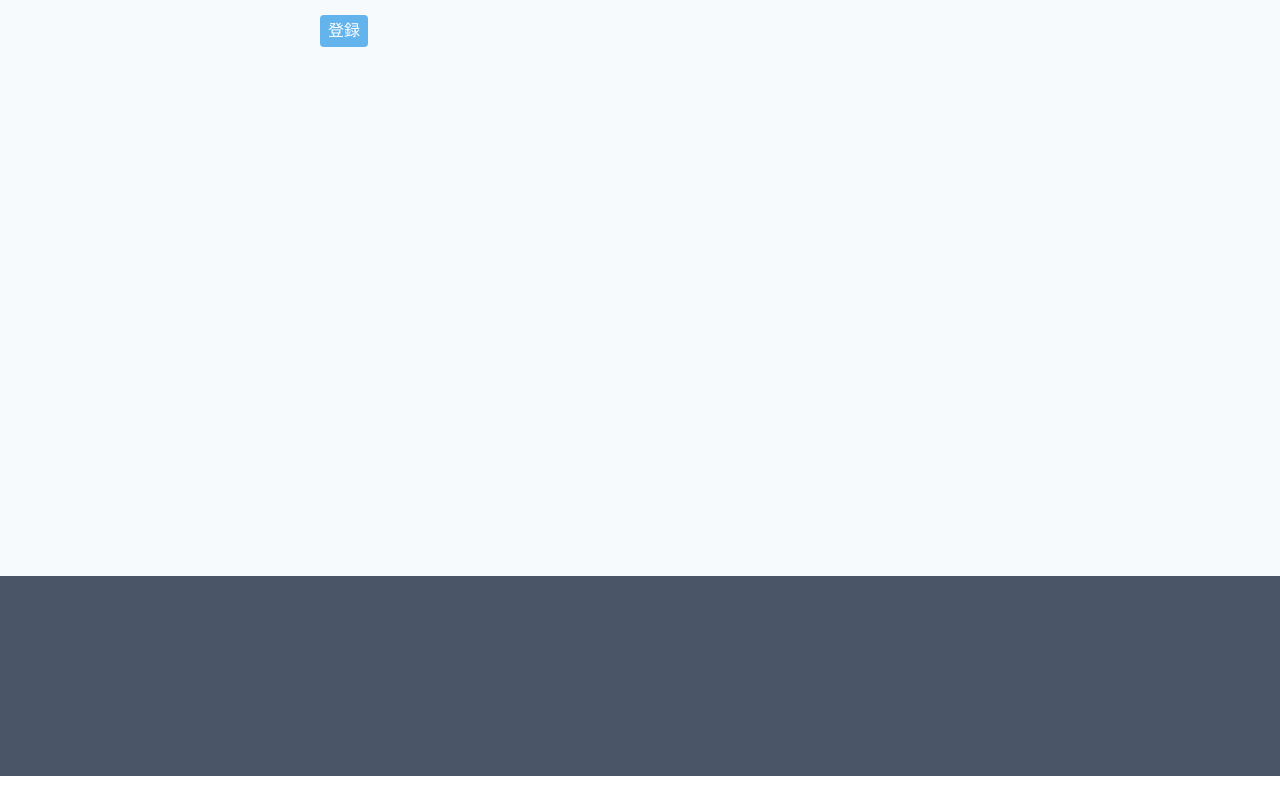
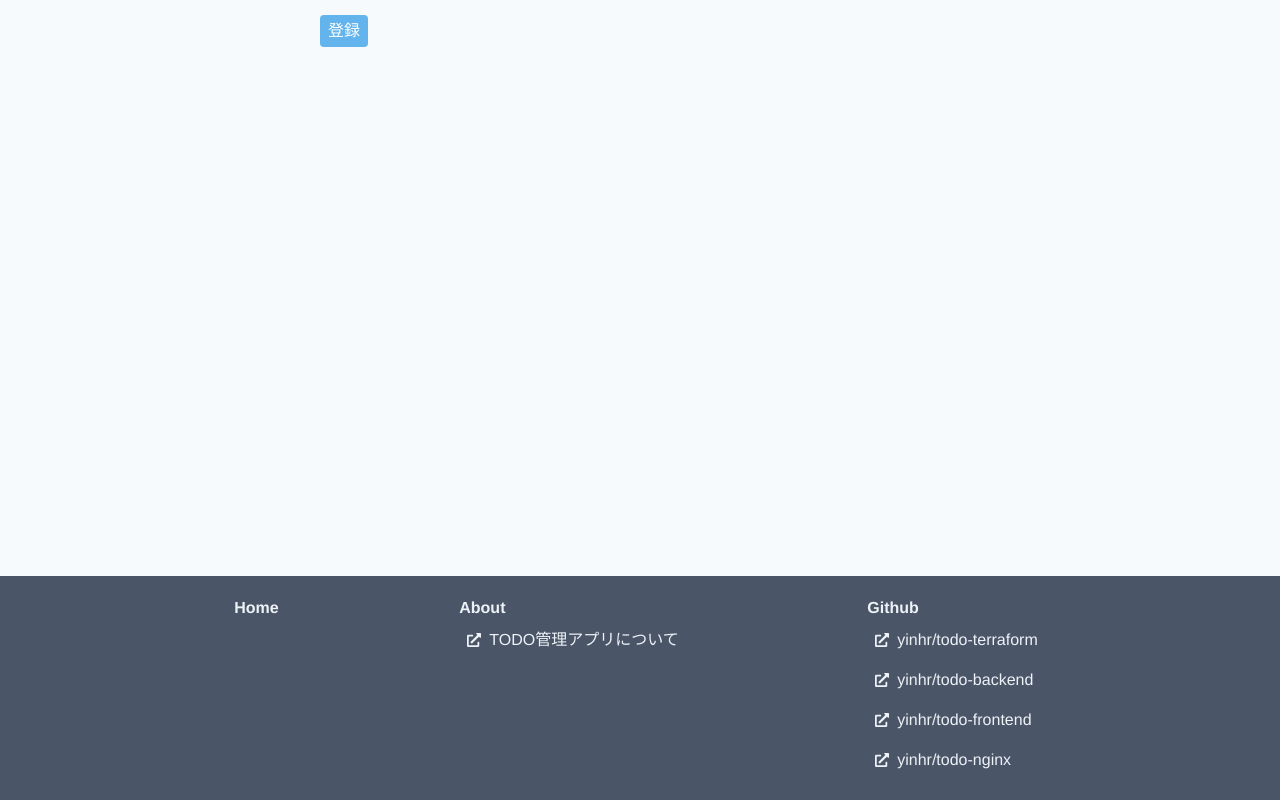
Before and after one commit to yinhr/todo-frontend, a Vue app: page /todo/new in a window 1280 px wide. Shown: the part 280-1080 px from the top of the page. Before the commit the page ends 1056 px from the top, so only its background shows below. Built offline with nearby package versions, Linux system fonts and the light colour scheme; what vue-js-toggle-button would draw is missing.

Commit message:
Add link to footer

```diff
--- a/src/components/Footer.vue
+++ b/src/components/Footer.vue
@@ -1,13 +1,48 @@
 <template>
-  <footer id="footer" class="bg-gray-700 min-w-full">
+  <footer id="footer" class="bg-gray-700">
+    <div class="md:flex md:justify-around max-w-5xl mx-auto px-4 py-3 text-gray-200">
+      <router-link to="/home" class="block p-2">
+        <div class="font-black">Home</div>
+      </router-link>
+      <div class="p-2">
+        <div class="font-black">About</div>
+        <div class="p-2">
+          <a href="https://www.notion.so/prmcy/ToDo-14f83b283c4b4bd088ee9f11ebe5be13" target="_blank">
+            <font-awesome-icon icon="external-link-alt" class="self-center mr-2 text-sm" />
+            <span>TODO管理アプリについて</span>
+          </a>
+        </div>
+      </div>
+      <div class="p-2">
+        <div class="font-black">Github</div>
+        <div class="p-2">
+          <a href="https://github.com/yinhr/todo-terraform" target="_blank">
+            <font-awesome-icon icon="external-link-alt" class="self-center mr-2 text-sm" />
+            <span>yinhr/todo-terraform</span>
+          </a>
+        </div>
+        <div class="p-2">
+          <a href="https://github.com/yinhr/todo-backend" target="_blank">
+            <font-awesome-icon icon="external-link-alt" class="self-center mr-2 text-sm" />
+            <span>yinhr/todo-backend</span>
+          </a>
+        </div>
+        <div class="p-2">
+          <a href="https://github.com/yinhr/todo-frontend" target="_blank">
+            <font-awesome-icon icon="external-link-alt" class="self-center mr-2 text-sm" />
+            <span>yinhr/todo-frontend</span>
+          </a>
+        </div>
+        <div class="p-2">
+          <a href="https://github.com/yinhr/todo-nginx" target="_blank">
+            <font-awesome-icon icon="external-link-alt" class="self-center mr-2 text-sm" />
+            <span>yinhr/todo-nginx</span>
+          </a>
+        </div>
+      </div>
+    </div>
   </footer>
 </template>
 
 <script>
 </script>
-
-<style>
-#footer {
-  height: 200px;
-}
-</style>
```
